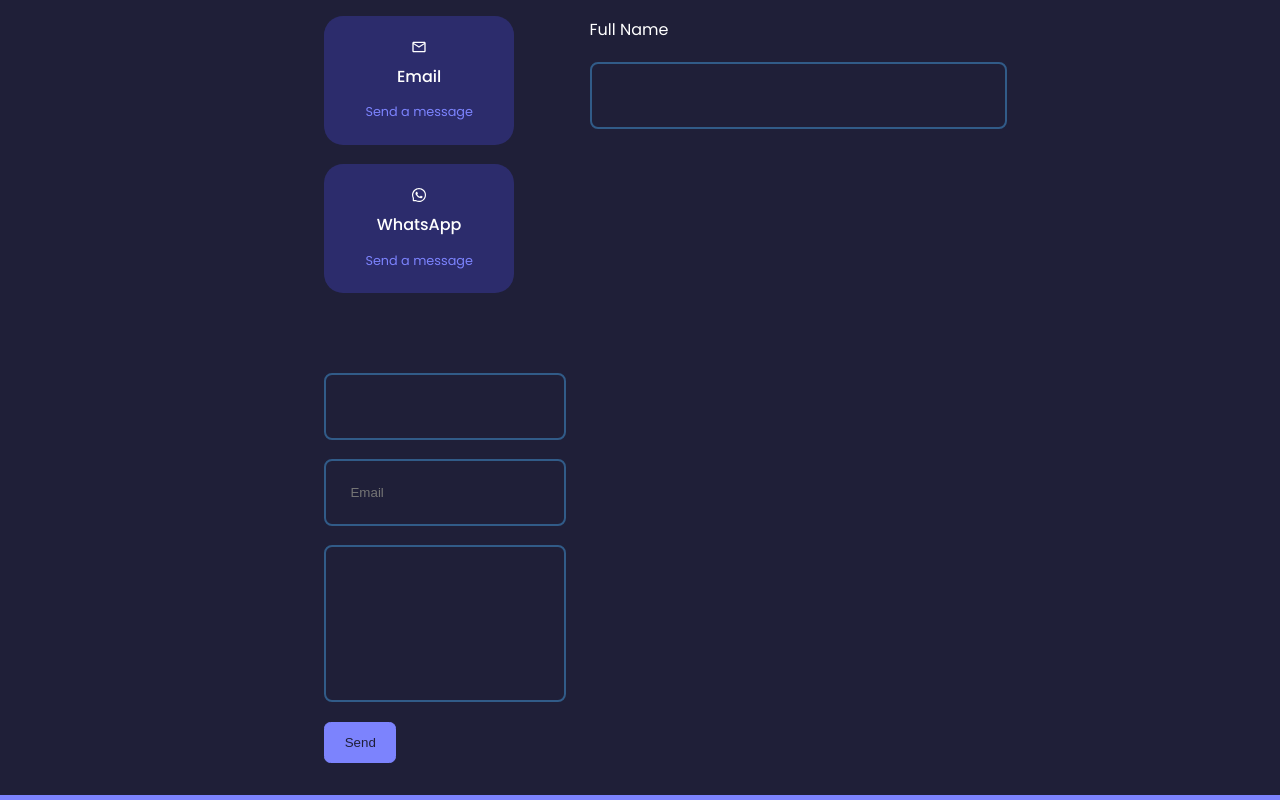
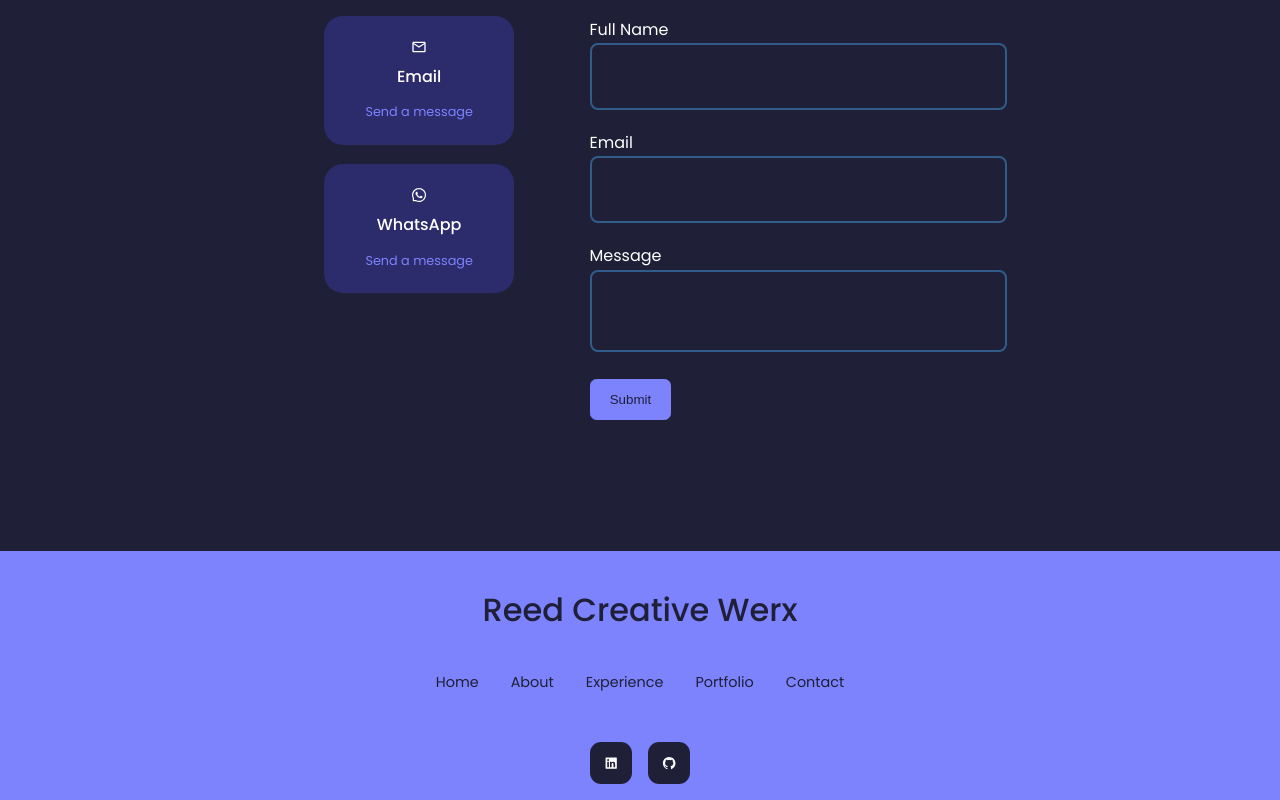
Before and after one commit to MDReed2/rcw-portfolio-react, a React (Create React App) app: page / in a window 1280 px wide. Shown: the part 3020-3820 px from the top of the page. Built offline with nearby package versions, Linux system fonts and the light colour scheme.

Commit message:
Contact update - form update and submission behavior

```diff
--- a/src/components/AutoDismissAlert/messages.js
+++ b/src/components/AutoDismissAlert/messages.js
@@ -7,3 +7,5 @@ export const changePasswordSuccess = 'Password changed successfully!'
 export const changePasswordFailure = 'Failed to change passwords. Check your old password and try again.'
 export const createSuggestionSuccess = 'Suggestion has been successfully created.'
 export const createSuggestionFailure = 'Failed to create suggestion. All fields are required.'
+export const contactSubmissionSuccessful = 'Message was successfully sent.'
+export const contactSubmissionFailure = 'Oops, looks like there was an issue. Please ensure all required fields are filled out.'
--- a/src/components/contact/Contact.jsx
+++ b/src/components/contact/Contact.jsx
@@ -4,18 +4,30 @@ import './contact.scss'
 import { MdOutlineEmail } from 'react-icons/md'
 import { AiOutlineWhatsApp } from 'react-icons/ai'
 import Form from 'react-bootstrap/Form'
-import { FormControl } from 'react-bootstrap'
+import { FormControl, Button } from 'react-bootstrap'
+import { contactSubmissionSuccessful } from '../AutoDismissAlert/messages'
 
 const Contact = () => {
   const form = useRef()
   const [fullName, setFullName] = useState('')
   const [emailInput, setEmailInput] = useState('')
   const [messageInput, setMessageInput] = useState('')
+  const [submit, setSubmit] = useState(false)
 
   const nameChangeHandler = (event) => {
     event.preventDefault()
-    // setFullName(event.target.value)
+    setFullName(event.target.value)
     console.log(event.target.value)
+  }
+
+  const emailChangeHandler = (event) => {
+    event.preventDefault()
+    setEmailInput(event.target.value)
+  }
+
+  const messageChangeHandler = (event) => {
+    event.preventDefault()
+    setMessageInput(event.target.value)
   }
 
 
@@ -29,17 +41,19 @@ const Contact = () => {
           console.log(error.text);
       })
 
-    const inputData = {
-      fullName: fullName,
-      emailInput: emailInput,
-      messageInput: messageInput
-    }
 
-    console.log(inputData)
+    // const inputData = {
+    //   fullName: fullName,
+    //   emailInput: emailInput,
+    //   messageInput: messageInput
+    // }
+
+    // console.log(inputData)
 
     setFullName('')
     setEmailInput('')
     setMessageInput('')
+    setSubmit(true)
   }
 
   return (
@@ -66,20 +80,42 @@ const Contact = () => {
           </article> */}
         </div>
         <Form ref={form} onSubmit={sendEmail}>
+          <div>
             <Form.Label>Full Name</Form.Label>
             <FormControl
               type='text'
               name='name'
               value={fullName}
               onChange={nameChangeHandler}
+              required
             />
+          </div>
+          <div>
+            <Form.Label>Email</Form.Label>
+            <FormControl
+              type='email'
+              name='email'
+              value={emailInput}
+              onChange={emailChangeHandler}
+              required
+            />
+          </div>
+          <div>
+            <Form.Label>Message</Form.Label>
+            <FormControl className='textarea'
+              as="textarea"
+              row={7}
+              name='message'
+              value={messageInput}
+              onChange={messageChangeHandler}
+              required
+            />
+          </div>
+          <Button className='btn btn-primary' type='submit'>Submit</Button>
+          <div>
+            {submit ? contactSubmissionSuccessful : ''}
+          </div>
         </Form>
-        <form>
-          <input type="text" name='name' required onChange={nameChangeHandler}/>
-          <input type="email" name='email' placeholder='Email' />
-          <textarea name="message" rows="7" required></textarea>
-          <button type='submit' className='btn btn-primary'>Send</button>
-        </form>
       </div>
     </section>
   )
```
Also changed, not shown: src/components/contact/SubmitMessage.jsx (added, +12 -0 lines). Lines whose indentation alone changed are shown as unchanged.
